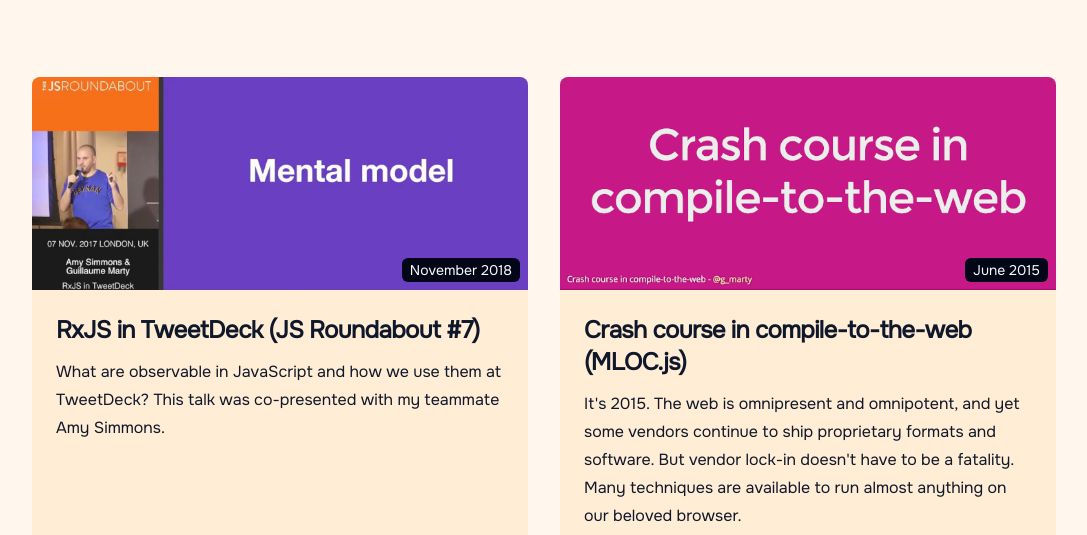
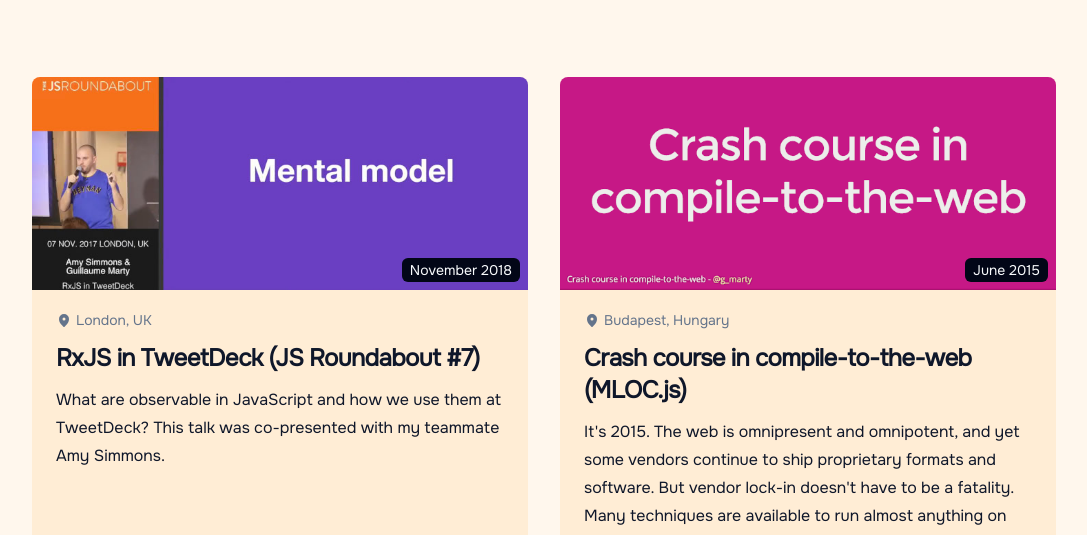
Before and after one commit to gmarty/blog, an Astro site: page /talks in a window 1280 px wide. Shown: the part 247-782 px from the top of the page, without its empty margins (96-1183 px from the left). Built offline with nearby package versions, Linux system fonts and the light colour scheme; Astro itself is replaced by a stand-in of ours; some packages are replaced by stand-ins of ours.

Commit message:
Add location to the talks 📍.

```diff
--- a/src/components/Card.astro
+++ b/src/components/Card.astro
@@ -10,13 +10,15 @@
   index?: number // The index of the card in the list.
   title: string
   date?: number | string
+  location?: string
   description: string
   imgSrc?: ImageMetadata | string // @todo Fix the error message.
   imgType?: string
   href?: string
 }
 
-const { index, title, date, description, imgSrc, imgType, href } = Astro.props
+const { index, title, date, location, description, imgSrc, imgType, href } =
+  Astro.props
 ---
 
 <div
@@ -49,9 +51,28 @@
       </div>
     )
   }
-  <div class="p-6">
+  <div class="p-6 pt-3">
+    {
+      location && (
+        <p class="text-sm prose text-gray-500 dark:text-gray-500 flex items-center gap-x-1 pt-2 pb-0">
+          <svg
+            xmlns="http://www.w3.org/2000/svg"
+            viewBox="0 0 16 16"
+            fill="currentColor"
+            class="size-4"
+          >
+            <path
+              fill-rule="evenodd"
+              d="m7.539 14.841.003.003.002.002a.755.755 0 0 0 .912 0l.002-.002.003-.003.012-.009a5.57 5.57 0 0 0 .19-.153 15.588 15.588 0 0 0 2.046-2.082c1.101-1.362 2.291-3.342 2.291-5.597A5 5 0 0 0 3 7c0 2.255 1.19 4.235 2.292 5.597a15.591 15.591 0 0 0 2.046 2.082 8.916 8.916 0 0 0 .189.153l.012.01ZM8 8.5a1.5 1.5 0 1 0 0-3 1.5 1.5 0 0 0 0 3Z"
+              clip-rule="evenodd"
+            />
+          </svg>
+          <span>{location}</span>
+        </p>
+      )
+    }
     <h3
-      class="mb-3 text-2xl font-bold leading-8 tracking-tight text-gray-900 dark:text-primary-100"
+      class="text-2xl font-bold leading-8 tracking-tight text-gray-900 dark:text-primary-100 py-3"
     >
       {
         href ? (
@@ -66,7 +87,7 @@
         )
       }
     </h3>
-    <p class="prose max-w-none text-gray-900 dark:text-gray-100 pb-6">
+    <p class="prose max-w-none text-gray-900 dark:text-gray-100">
       {description}
     </p>
     {
@@ -76,17 +97,18 @@
           class="transition text-base font-medium leading-6 themed-link group-hover:text-primary-800 dark:group-hover:text-primary-300 after:absolute after:inset-0 pointer-events-auto"
           aria-label={t('components.card.linkToPost', { title })}
         >
-          <span class="absolute bottom-4 left-6 z-10">Learn more &rarr;</span>
         </Link>
       )
     }
-    {!imgSrc && date && (
+    {
+      !imgSrc && date && (
         <dl>
           <dt class="sr-only">{t('components.cards.publishedIn')}</dt>
           <dd class="text-sm py-0 px-2 font-medium leading-6 text-gray-50 bg-gray-950 rounded-md m-1 absolute bottom-1 right-1 z-10">
             <FormattedDate {date} />
           </dd>
         </dl>
-    )}
+      )
+    }
   </div>
 </div>
--- a/src/pages/talks.astro
+++ b/src/pages/talks.astro
@@ -14,6 +14,7 @@
   {
     title: 'RxJS in TweetDeck (JS Roundabout #7)',
     date: '2018-11',
+    location: 'London, UK',
     description: `What are observable in JavaScript and how we use them at TweetDeck? This talk was co-presented with my teammate Amy Simmons.`,
     imgSrc: jsRoundaboutImg,
     imgType: 'default',
@@ -22,6 +23,7 @@
   {
     title: 'Crash course in compile-to-the-web (MLOC.js)',
     date: '2015-06',
+    location: 'Budapest, Hungary',
     description: `It's 2015. The web is omnipresent and omnipotent, and yet some vendors continue to ship proprietary formats and software. But vendor lock-in doesn't have to be a fatality. Many techniques are available to run almost anything on our beloved browser.`,
     imgSrc: mlocJsImg,
     href: 'https://gmarty.github.io/2015-06-MLOC.js/',
@@ -30,6 +32,7 @@
     title:
       'Je viens du futur et voici comment on code en JavaScript (JavaScript Open Day)',
     date: '2015-03',
+    location: 'Paris, France',
     description: `This talk walks through using modern JavaScript syntax in the Firefox OS codebase. Since the code is written to be ran in a specific environment, there is no need to support other browsers. You'll see sample of how you will write modern syntax JavaScript in the future. This talk was delivered in French.`,
     imgSrc: jsOpenDayImg,
     href: 'https://gmarty.github.io/2015-03-JavaScript-Open-Day-1/',
@@ -38,6 +41,7 @@
     title:
       'Playing DVD in JavaScript for the sake of interoperability (JSConf US)',
     date: '2014-05',
+    location: 'Florida, USA',
     description: `We have everything we need to read DVD-video discs in a browser, so why don't we start? For that purpose, I ported libdvdread and libdvdnav libraries to JavaScript so that we can parse the DVD-video info files and emulate a virtual machine. The resulting project is a mix of websockets, video elements, media source extensions and a lot of open source love.`,
     imgSrc: jsConfUsImg,
     href: 'https://www.youtube.com/watch?v=lb-8euLqfRg',
@@ -45,6 +49,7 @@
   {
     title: '60 FPS Retro Gaming on Mobile (Reject.JS)',
     date: '2013-09',
+    location: 'Berlin, Germany',
     description: `Born as an interpreter, jsSMS is now a hybrid emulator for Sega Master System and Game Gear. It makes use of static and dynamic recompilation, and falls back to a classical interpreter if required. From parsing to JavaScript generation using an optimised AST, I present the different steps that makes an emulator fast. The ultimate goal is to provide full speed for retro gaming on mobile browser and web app!`,
     imgSrc: rejectJsImg,
     href: 'https://www.youtube.com/watch?v=Ey2TGjLTYuw',
@@ -70,11 +75,15 @@
     <div class="grid md:grid-cols-2 gap-8">
       {
         data.map(
-          ({ title, date, description, imgSrc, imgType, href }, index) => (
+          (
+            { title, date, location, description, imgSrc, imgType, href },
+            index
+          ) => (
             <Card
               {index}
               {title}
               {date}
+              {location}
               {description}
               {imgSrc}
               {imgType}
```
Lines whose indentation alone changed are shown as unchanged.
